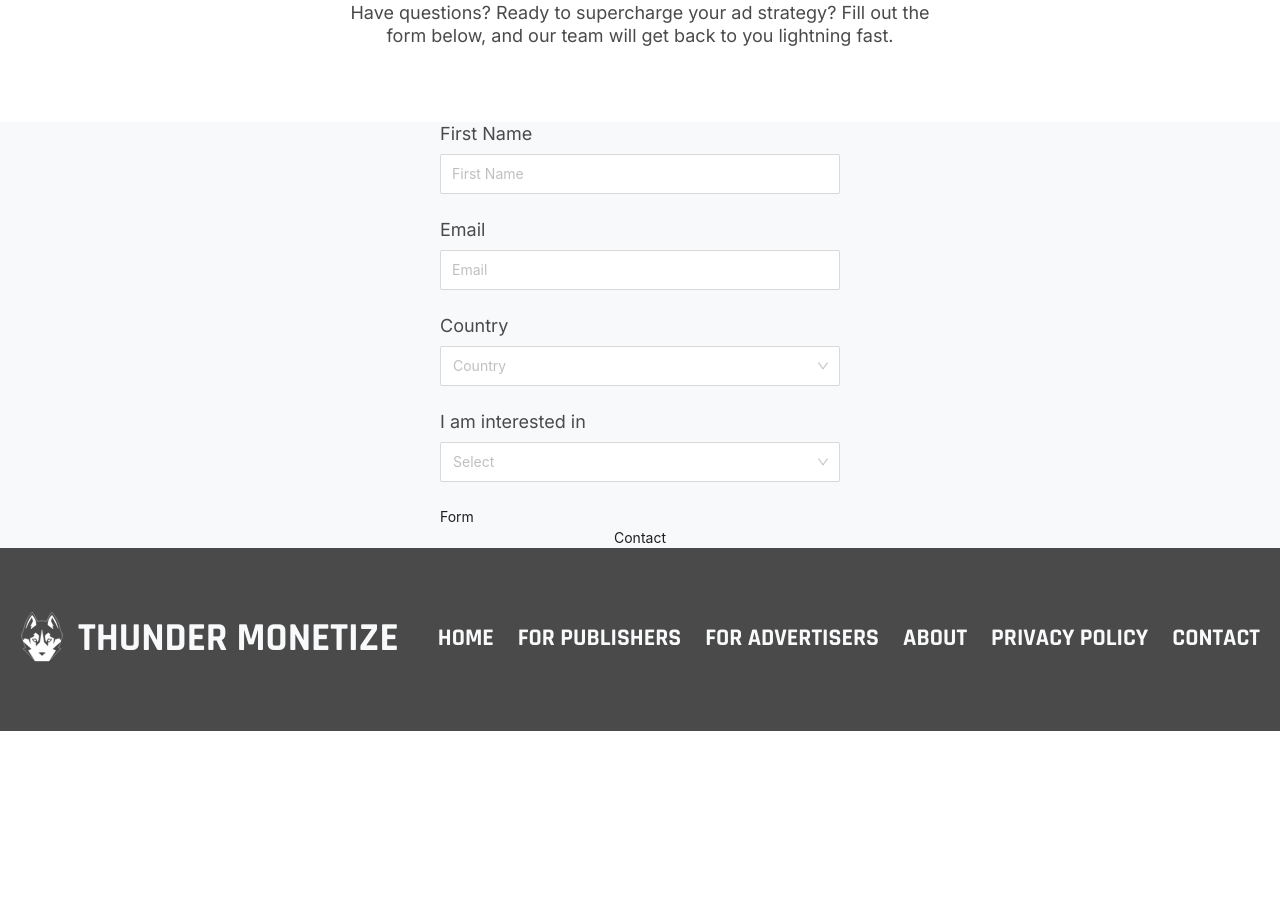
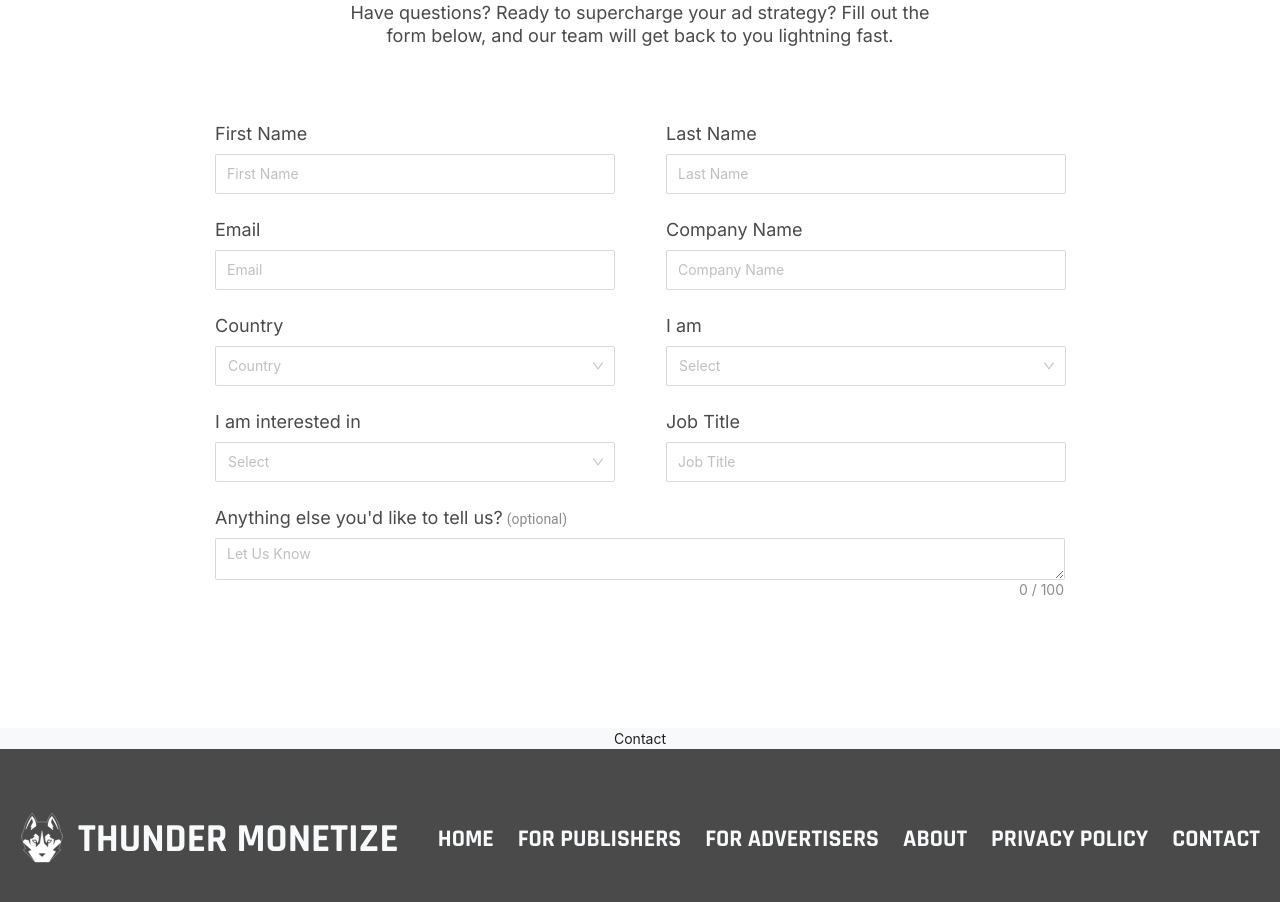
Before and after one commit to jwong65/vite-react-site, a React (Vite) app: page /contact in a window 1280 px wide. Shown: the part 1160-2062 px from the top of the page. Before the commit the page ends 1891 px from the top, so only its background shows below. Built offline with nearby package versions, Linux system fonts and the light colour scheme.

Commit message:
Added and styled the TextArea portion of the form

```diff
--- a/src/pages/Contact.jsx
+++ b/src/pages/Contact.jsx
@@ -84,11 +84,55 @@ export default function Contact() {
                     </Select>
                   </Form.Item>
                 </Col>
-
+                <Col xs={24} sm={12}>
+                  <Form.Item
+                    name="lastName"
+                    label="Last Name"
+                  >
+                    <Input placeholder='Last Name' />
+                  </Form.Item>
+                  <Form.Item
+                    name="company"
+                    label="Company Name"
+                  >
+                    <Input placeholder='Company Name' />
+                  </Form.Item>
+                  <Form.Item
+                    name="role"
+                    label="I am"
+                  >
+                    <Select placeholder='Select'>
+                      <Option value='publisher'>Publisher</Option>
+                      <Option value='advertiser'>Advertiser</Option>
+                      <Option value='other'>Other</Option>
+                    </Select>
+                  </Form.Item>
+                  <Form.Item
+                    name="jobTitle"
+                    label= "Job Title"
+                  >
+                    <Input placeholder='Job Title' />
+                  </Form.Item>
+                </Col>
               </Row>
-
+              <Form.Item
+                name='message'
+                label={<span>
+                  Anything else you'd like to tell us?
+                  <span className='optional-label'>
+                    (optional)
+                  </span>
+                  </span>}
+              >
+                <Input.TextArea
+                  rows={4}
+                  placeholder='Let Us Know'
+                  showCount
+                  maxLength={100}
+                  className="contact-message-textarea"
+                />
+              </Form.Item>
             </Form>
-            Form
           </div>
         </div>
       ):(<>No form</>)}
--- a/src/pages/contact.css
+++ b/src/pages/contact.css
@@ -117,6 +117,22 @@
     margin-left: auto;
     margin-right: auto;
 }
+.contact-form-outer-wrapper{
+    width: 100vw;
+    background-color: #FFFFFF;
+    display: flex;
+    justify-content: center;
+    padding: 0;
+    margin-left: -50vw;
+    margin-right: -50vw;
+    position: relative;
+}
+.contact-form-container{
+    width: 100%;
+    max-width: 850px;
+    margin: 0 auto 124px auto;
+    box-sizing: border-box;
+}
 
 .contact-form .ant-form-item-label{
     text-align: left;
@@ -148,6 +164,24 @@
     border-width: 1px;
 
 }
+.contact-form .ant-input-textarea{
+    width: 100%;
+}
+.contact-message-textarea{
+    width: 850px;
+    border-radius: 2px;
+    border-width: 1px;
+}
+
+.optional-label {
+    font-family: 'Roboto', sans-serif;
+    font-weight: 400;
+    font-size: 14px;
+    line-height: 22px;
+    letter-spacing: 0%;
+    margin-left: 4px;
+    color: #8C8C8C;
+  }
 
 @media (max-width: 767px) {
     .contact-form .ant-input,
```
